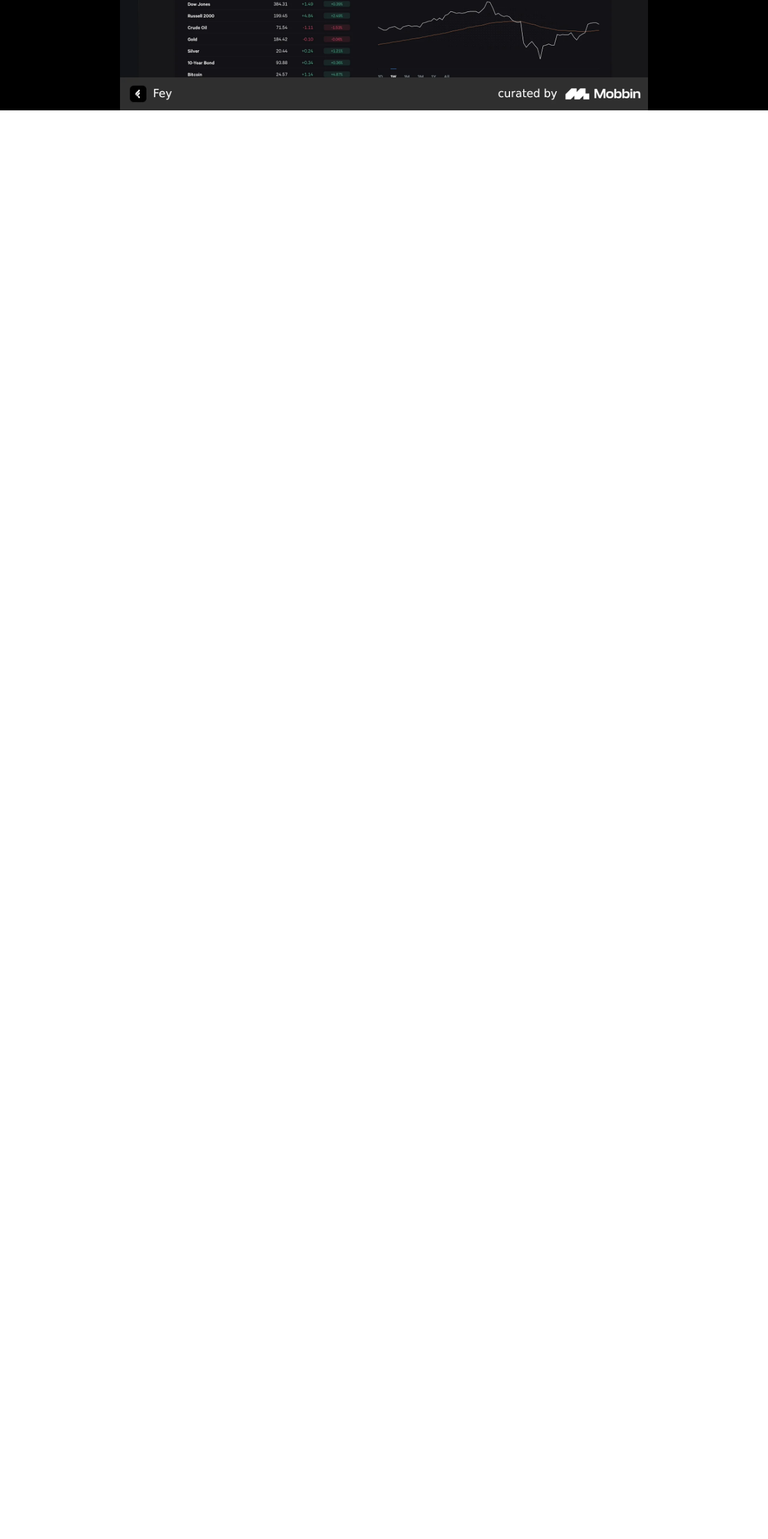
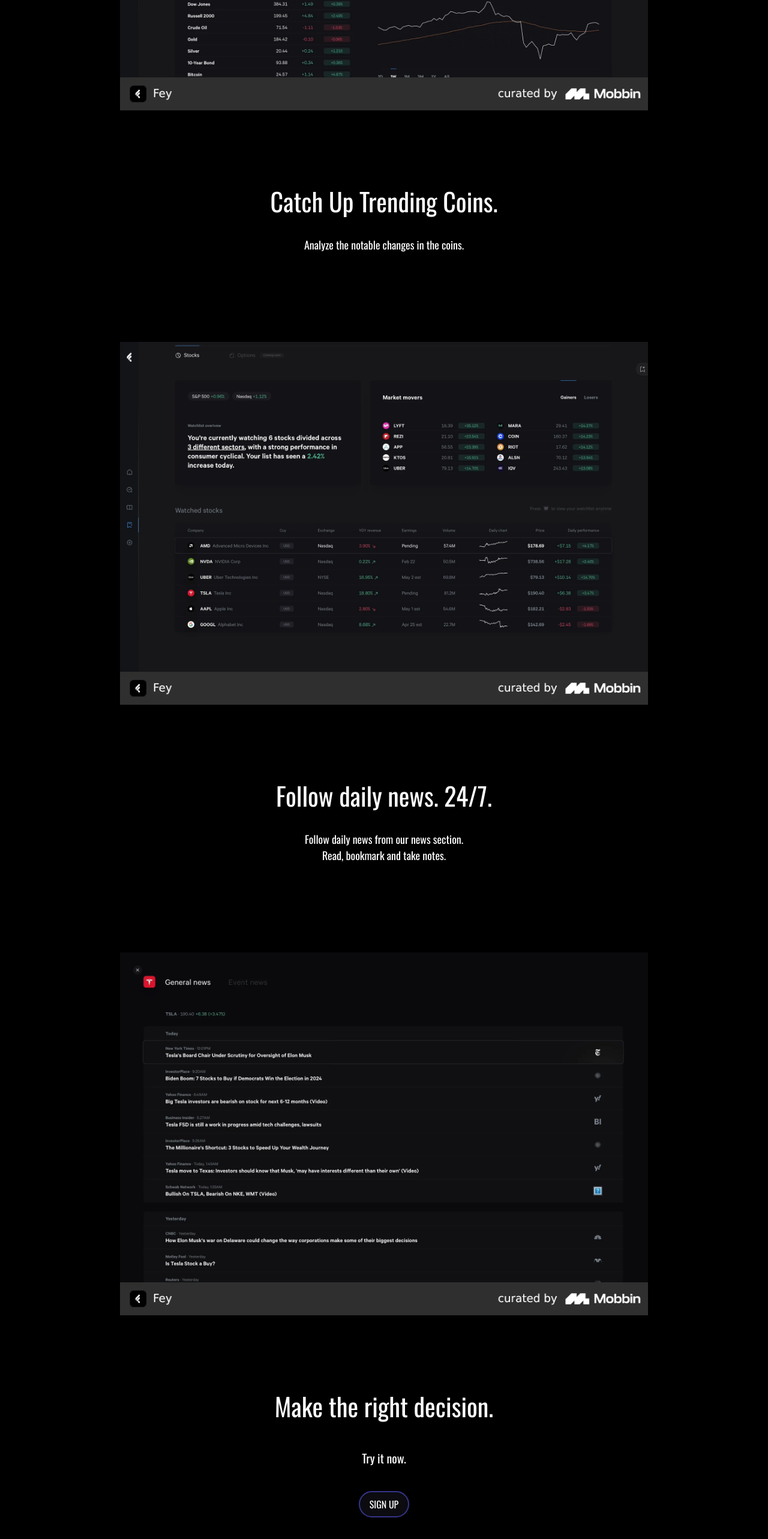
Before and after one commit to ilyastorunn/currency-tracker, a React (Vite) app: page / in a window 1280 px wide. Shown: the part 1597-4163 px from the top of the page at 60% size. Before the commit the page ends 1781 px from the top, so only its background shows below. Built offline with nearby package versions, Linux system fonts and the light colour scheme.

Commit message:
feat: Complete Home page layout with minor style adjustments

```diff
--- a/package.json
+++ b/package.json
@@ -19,6 +19,7 @@
     "react": "^18.2.0",
     "react-chartjs-2": "^5.2.0",
     "react-dom": "^18.2.0",
+    "react-icons": "^5.2.1",
     "react-query": "^3.39.3",
     "react-router-dom": "^6.22.3"
   },
--- /dev/null
+++ b/src/Components/Footer.jsx
@@ -0,0 +1,37 @@
+import {
+  PiLinkedinLogoThin,
+  PiGithubLogoThin,
+  PiInstagramLogoThin,
+} from "react-icons/pi";
+export default function Footer() {
+  return (
+    <>
+      <div className="flex justify-between items-center mx-auto p-4 px-4 md:px-16 lg:px-24 xl:px-32 2xl:px-40 text-[#868F97]">
+        <div className="text-lg">Made by Ilyas Torun</div>
+        <div className="flex items-start gap-3.5">
+          <a
+            href="https://github.com/ilyastorunn"
+            target="_blank"
+            rel="noopener noreferrer"
+          >
+            <PiGithubLogoThin className="w-8 h-8" />
+          </a>
+          <a
+            href="https://www.linkedin.com/in/ilyastorunn/"
+            target="_blank"
+            rel="noopener noreferrer"
+          >
+            <PiLinkedinLogoThin className="w-8 h-8" />
+          </a>
+          <a
+            href="https://www.instagram.com/ilyastorunn/"
+            target="_blank"
+            rel="noopener noreferrer"
+          >
+            <PiInstagramLogoThin className="w-8 h-8" />
+          </a>
+        </div>
+      </div>
+    </>
+  );
+}
--- a/src/Components/WelcomeHeader.jsx
+++ b/src/Components/WelcomeHeader.jsx
@@ -1,4 +1,3 @@
-import React from "react";
 import logo from "../pics/logo.svg";
 
 function WelcomeHeader() {
--- a/src/Pages/Home.jsx
+++ b/src/Pages/Home.jsx
@@ -1,9 +1,9 @@
-import React from "react";
 import WelcomeHeader from "../Components/WelcomeHeader";
 import logo from "../pics/logo.svg";
 import HomePage from "../pics/Home1.png";
 import PersonalPage from "../pics/Home2.png";
 import NewsPage from "../pics/News.png";
+import Footer from "../Components/Footer";
 
 function Home() {
   return (
@@ -41,6 +41,41 @@
             />
           </div>
         </div>
+        <div className="flex flex-col items-center gap-7 pt-[120px]">
+          <p className="text-white text-[42px]">Catch Up Trending Coins.</p>
+          <p className="text-center text-white text-[18px]">
+            Analyze the notable changes in the coins.
+          </p>
+          <div className="mt-[120px]">
+            <img
+              src={PersonalPage}
+              alt="Personal Page"
+              className="w-[880px] h-[605px]"
+            />
+          </div>
+        </div>
+        <div className="flex flex-col items-center gap-7 pt-[120px]">
+          <p className="text-white text-[42px]">Follow daily news. 24/7.</p>
+          <p className="text-center text-white text-[18px]">
+            Follow daily news from our news section.
+            <br /> Read, bookmark and take notes.
+          </p>
+          <div className="mt-[120px]">
+            <img
+              src={NewsPage}
+              alt="News Page"
+              className="w-[880px] h-[605px]"
+            />
+          </div>
+        </div>
+        <div className="flex flex-col items-center gap-[40px] m-[120px]">
+          <p className="text-[42px] text-white">Make the right decision.</p>
+          <p className="text-[20px] text-white">Try it now.</p>
+          <button className="flex px-4 py-2 justify-center gap-10 items-center text-white border-2 border-[#35358B] rounded-[28px] bg-[#0B0B10] hover:text-black hover:bg-[#35358B]">
+            SIGN UP
+          </button>
+        </div>
+        <Footer />
       </div>
     </>
   );
```
Also changed, not shown: 1 other file (tests, documents, lock files or other folders).
